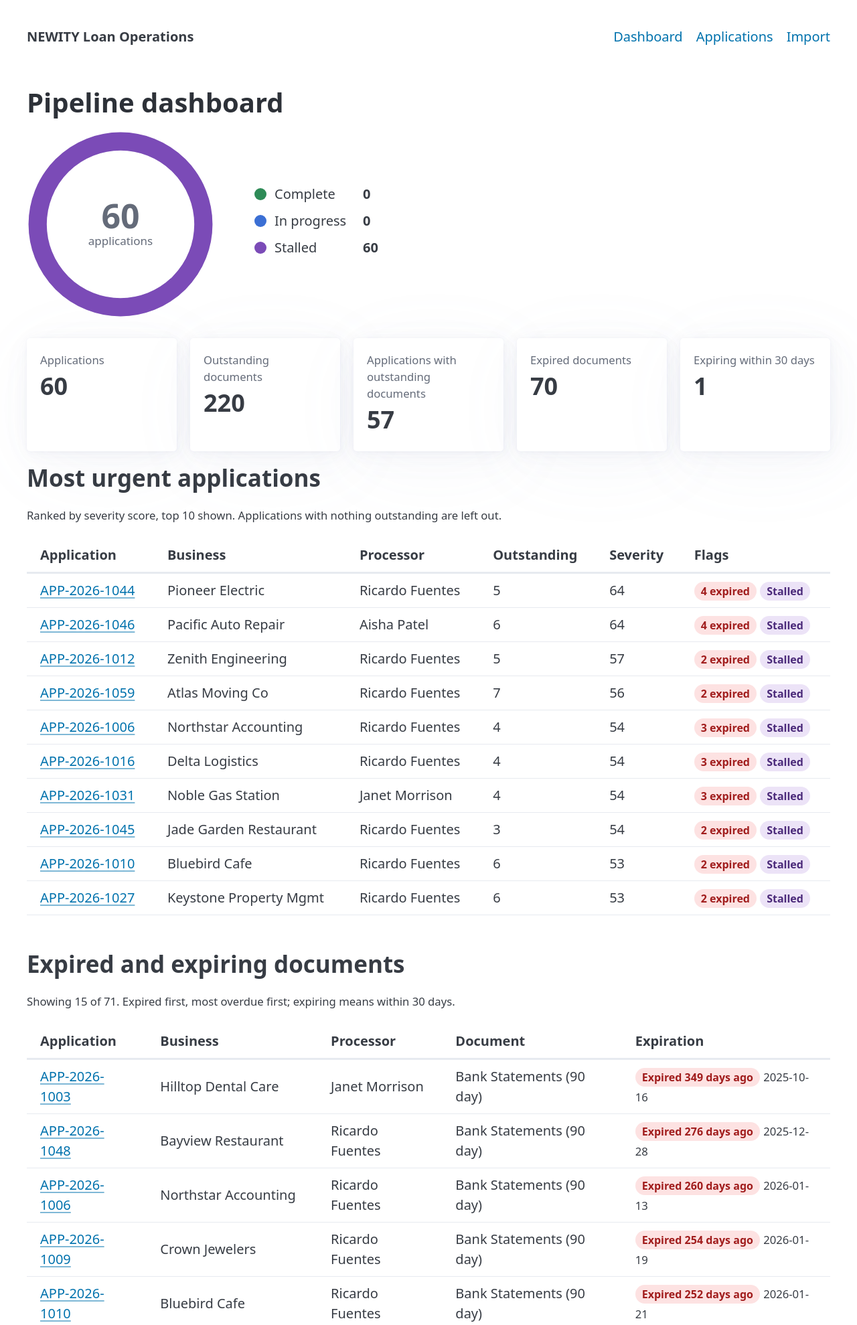
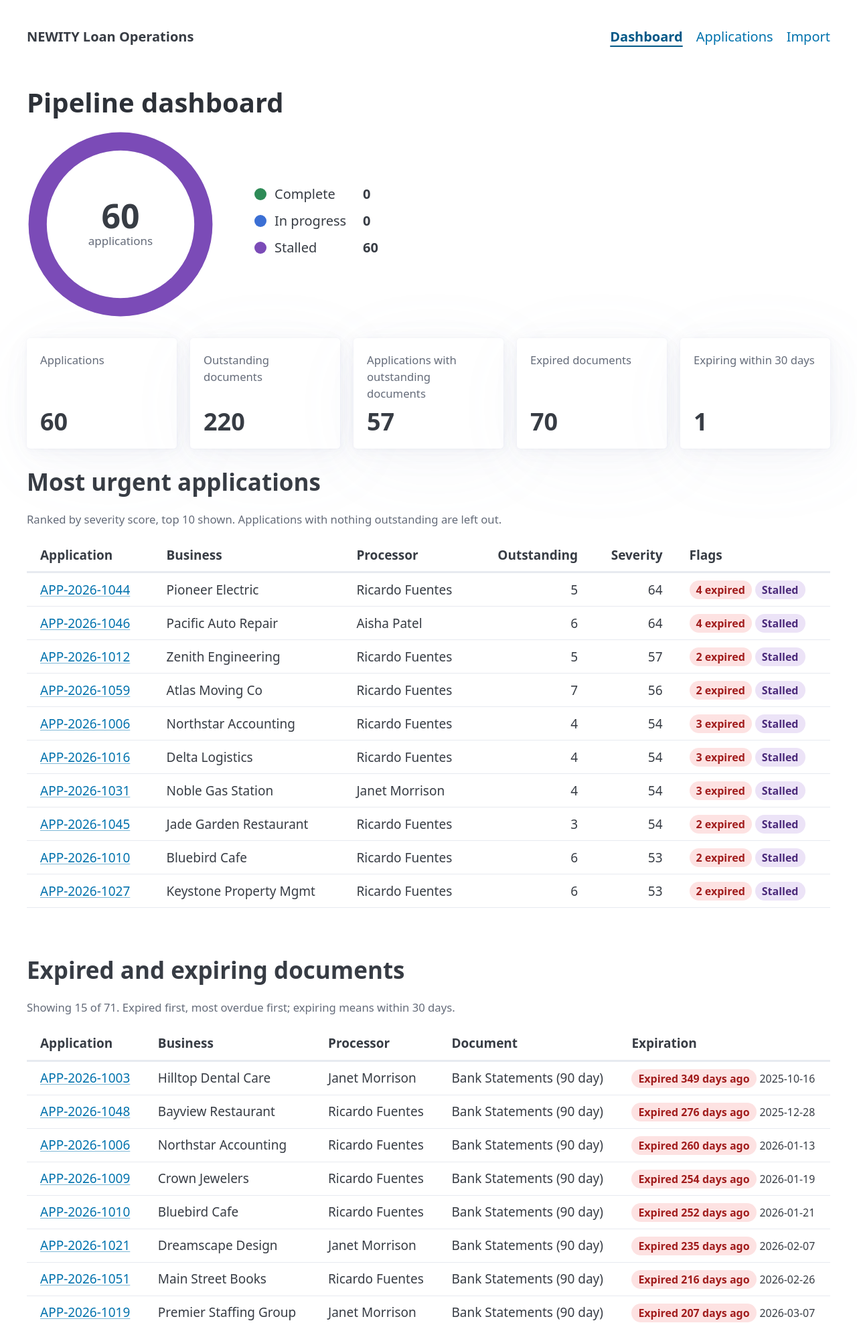
Before and after one commit to cburley96/Newity-Loan-Operations-Project, a FastAPI app: page /dashboard in a window 1280 px wide. Shown: the top 1979 px of the page at 67% size. Run offline with FastAPI, Linux system fonts and the light colour scheme; some libraries are stand-ins or nearby versions.

Commit message:
Polish front end: dark-mode-safe colours, active nav, toolbar, aligned numbers
Co-Authored-By: Claude <noreply@anthropic.com>

```diff
--- a/app/static/style.css
+++ b/app/static/style.css
@@ -1,3 +1,101 @@
+:root {
+  --nl-expired-bg: #fde2e2;
+  --nl-expired-fg: #a11d1d;
+  --nl-expiring-bg: #fff1cc;
+  --nl-expiring-fg: #7a5200;
+  --nl-stalled-bg: #ece3f7;
+  --nl-stalled-fg: #4b2a7a;
+  --nl-pending-bg: #e3ecfb;
+  --nl-pending-fg: #1c3f8a;
+  --nl-error: #a11d1d;
+  --nl-dirty: #fff8e1;
+  --nl-track: #e6e8ec;
+}
+
+@media (prefers-color-scheme: dark) {
+  :root {
+    --nl-expired-bg: #4a1f22;
+    --nl-expired-fg: #ffb4b4;
+    --nl-expiring-bg: #47380f;
+    --nl-expiring-fg: #ffd97a;
+    --nl-stalled-bg: #35284d;
+    --nl-stalled-fg: #d5bcf5;
+    --nl-pending-bg: #1d2f52;
+    --nl-pending-fg: #a9c4f5;
+    --nl-error: #ff8a8a;
+    --nl-dirty: #3a3218;
+    --nl-track: #2a3140;
+  }
+}
+
+/* ---- layout helpers ---- */
+
+header nav a[aria-current="page"] {
+  font-weight: 700;
+  text-decoration: underline;
+  text-underline-offset: 0.3rem;
+}
+
+main > h1 {
+  margin-bottom: 1rem;
+}
+
+.toolbar {
+  display: flex;
+  flex-wrap: wrap;
+  align-items: center;
+  justify-content: space-between;
+  gap: 1rem;
+  margin-bottom: 1rem;
+}
+
+.toolbar form,
+.toolbar label {
+  margin: 0;
+}
+
+.toolbar .filter {
+  display: flex;
+  align-items: center;
+  gap: 0.75rem;
+}
+
+.toolbar .filter select {
+  width: auto;
+  min-width: 14rem;
+  margin: 0;
+}
+
+.helper {
+  color: var(--pico-muted-color);
+  margin-bottom: 0.75rem;
+}
+
+table {
+  font-size: 0.95rem;
+}
+
+th.num,
+td.num {
+  text-align: right;
+  font-variant-numeric: tabular-nums;
+}
+
+.nowrap {
+  white-space: nowrap;
+}
+
+.visually-hidden {
+  position: absolute;
+  width: 1px;
+  height: 1px;
+  overflow: hidden;
+  clip: rect(0 0 0 0);
+  white-space: nowrap;
+}
+
+/* ---- badges ---- */
+
 .badge {
   display: inline-block;
   padding: 0.1rem 0.5rem;
@@ -77,10 +235,23 @@
   padding: 0.25rem 0.75rem;
 }
 
+.row-remove {
+  margin: 0.35rem 0 0;
+}
+
+.row-remove button {
+  margin: 0;
+  padding: 0.15rem 0.6rem;
+  font-size: 0.8rem;
+}
+
+/* ---- dashboard ---- */
+
 .dashboard-top {
   display: flex;
+  flex-wrap: wrap;
   align-items: center;
-  gap: 3rem;
+  gap: 1.5rem 3rem;
   margin-bottom: 1.5rem;
 }
 
@@ -123,6 +294,7 @@
   font-size: 2.5rem;
   font-weight: 700;
   line-height: 1;
+  color: var(--pico-color);
 }
 
 .ring-caption {
@@ -163,10 +336,14 @@
   display: grid;
   grid-template-columns: repeat(auto-fit, minmax(10rem, 1fr));
   gap: 1rem;
-  margin-bottom: 1rem;
+  margin-bottom: 1.5rem;
 }
 
 .stat-tiles article {
+  display: flex;
+  flex-direction: column;
+  justify-content: space-between;
+  gap: 0.5rem;
   margin: 0;
   padding: 1rem;
 }
@@ -178,21 +355,14 @@
 
 .stat-tiles strong {
   font-size: 1.8rem;
+  line-height: 1.1;
 }
 
-.import-error { border-left: 4px solid #b3261e; }
+/* ---- import and forms ---- */
+
+.import-error { border-left: 4px solid var(--nl-error); }
 
 .field-error {
-  color: #a11d1d;
+  color: var(--nl-error);
   font-weight: 600;
 }
-
-.row-remove {
-  margin: 0.25rem 0 0;
-}
-
-.row-remove button {
-  margin: 0;
-  padding: 0.15rem 0.6rem;
-  font-size: 0.8rem;
-}
--- a/app/templates/base.html
+++ b/app/templates/base.html
@@ -12,9 +12,10 @@
     <nav>
       <ul><li><strong>NEWITY Loan Operations</strong></li></ul>
       <ul>
-        <li><a href="/dashboard">Dashboard</a></li>
-        <li><a href="/">Applications</a></li>
-        <li><a href="/import">Import</a></li>
+        {% set path = request.url.path %}
+        <li><a href="/dashboard" {% if path.startswith('/dashboard') %}aria-current="page"{% endif %}>Dashboard</a></li>
+        <li><a href="/" {% if path == '/' or path.startswith('/applications') %}aria-current="page"{% endif %}>Applications</a></li>
+        <li><a href="/import" {% if path.startswith('/import') %}aria-current="page"{% endif %}>Import</a></li>
       </ul>
     </nav>
   </header>
--- a/app/templates/dashboard.html
+++ b/app/templates/dashboard.html
@@ -39,26 +39,27 @@
 </section>
 
 <h2>Most urgent applications</h2>
-<p><small>Ranked by severity score, top {{ top_applications|length }} shown. Applications with nothing outstanding are left out.</small></p>
+<p class="helper"><small>Ranked by severity score, top {{ top_applications|length }} shown. Applications with nothing outstanding are left out.</small></p>
+<div class="overflow-auto">
 <table id="top-applications">
   <thead>
     <tr>
       <th>Application</th>
       <th>Business</th>
       <th>Processor</th>
-      <th>Outstanding</th>
-      <th>Severity</th>
+      <th class="num">Outstanding</th>
+      <th class="num">Severity</th>
       <th>Flags</th>
     </tr>
   </thead>
   <tbody>
     {% for application, s in top_applications %}
     <tr data-application-id="{{ application.application_id }}">
-      <td><a href="/applications/{{ application.application_id }}">{{ application.application_id }}</a></td>
+      <td class="nowrap"><a href="/applications/{{ application.application_id }}">{{ application.application_id }}</a></td>
       <td>{{ application.business_name }}</td>
       <td>{{ application.assigned_processor }}</td>
-      <td>{{ s.outstanding_count }}</td>
-      <td>{{ s.severity_score }}</td>
+      <td class="num">{{ s.outstanding_count }}</td>
+      <td class="num">{{ s.severity_score }}</td>
       <td>
         {% if s.expired_count %}<span class="badge badge-expired">{{ s.expired_count }} expired</span>{% endif %}
         {% if s.expiring_soon_count %}<span class="badge badge-expiring">{{ s.expiring_soon_count }} expiring soon</span>{% endif %}
@@ -70,9 +71,11 @@
     {% endfor %}
   </tbody>
 </table>
+</div>
 
 <h2>Expired and expiring documents</h2>
-<p><small id="attention-count">Showing {{ attention_documents|length }} of {{ attention_total }}. Expired first, most overdue first; expiring means within 30 days.</small></p>
+<p class="helper"><small id="attention-count">Showing {{ attention_documents|length }} of {{ attention_total }}. Expired first, most overdue first; expiring means within 30 days.</small></p>
+<div class="overflow-auto">
 <table id="attention-documents">
   <thead>
     <tr>
@@ -90,7 +93,7 @@
       <td>{{ d.business_name }}</td>
       <td>{{ d.assigned_processor }}</td>
       <td>{{ d.document_type }}</td>
-      <td>
+      <td class="nowrap">
         <span class="badge {% if d.state == 'expired' %}badge-expired{% else %}badge-expiring{% endif %}">{{ d.label }}</span>
         {% if d.expiration_date %}<small>{{ d.expiration_date }}</small>{% endif %}
       </td>
@@ -100,28 +103,31 @@
     {% endfor %}
   </tbody>
 </table>
+</div>
 
 <h2>By processor</h2>
+<div class="overflow-auto">
 <table id="processor-table">
   <thead>
     <tr>
       <th>Processor</th>
-      <th>Applications</th>
-      <th>Outstanding documents</th>
-      <th>Stalled</th>
+      <th class="num">Applications</th>
+      <th class="num">Outstanding documents</th>
+      <th class="num">Stalled</th>
     </tr>
   </thead>
   <tbody>
     {% for name, stats in processors %}
     <tr>
       <td><a href="/?processor={{ name|urlencode }}">{{ name }}</a></td>
-      <td>{{ stats.applications }}</td>
-      <td>{{ stats.outstanding }}</td>
-      <td>{{ stats.stalled }}</td>
+      <td class="num">{{ stats.applications }}</td>
+      <td class="num">{{ stats.outstanding }}</td>
+      <td class="num">{{ stats.stalled }}</td>
     </tr>
     {% else %}
     <tr><td colspan="4">No applications yet.</td></tr>
     {% endfor %}
   </tbody>
 </table>
+</div>
 {% endblock %}
```
Also changed, not shown: other parts of app/static/style.css (+74 -13 lines), app/templates/application_detail.html (+6 -2 lines), app/templates/applications_list.html (+14 -10 lines), tests/test_dashboard_functional.py (+24 -0 lines), tests/test_list_functional.py (+1 -1 lines).
